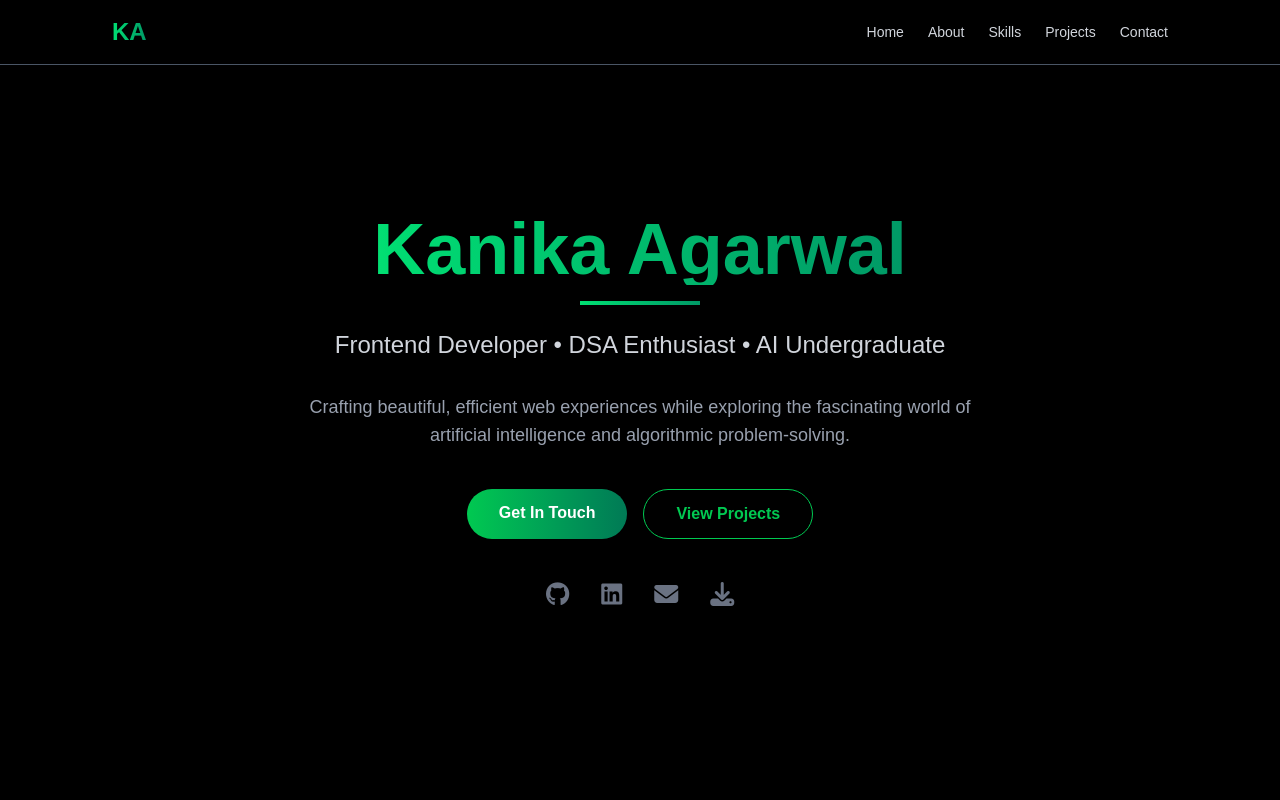
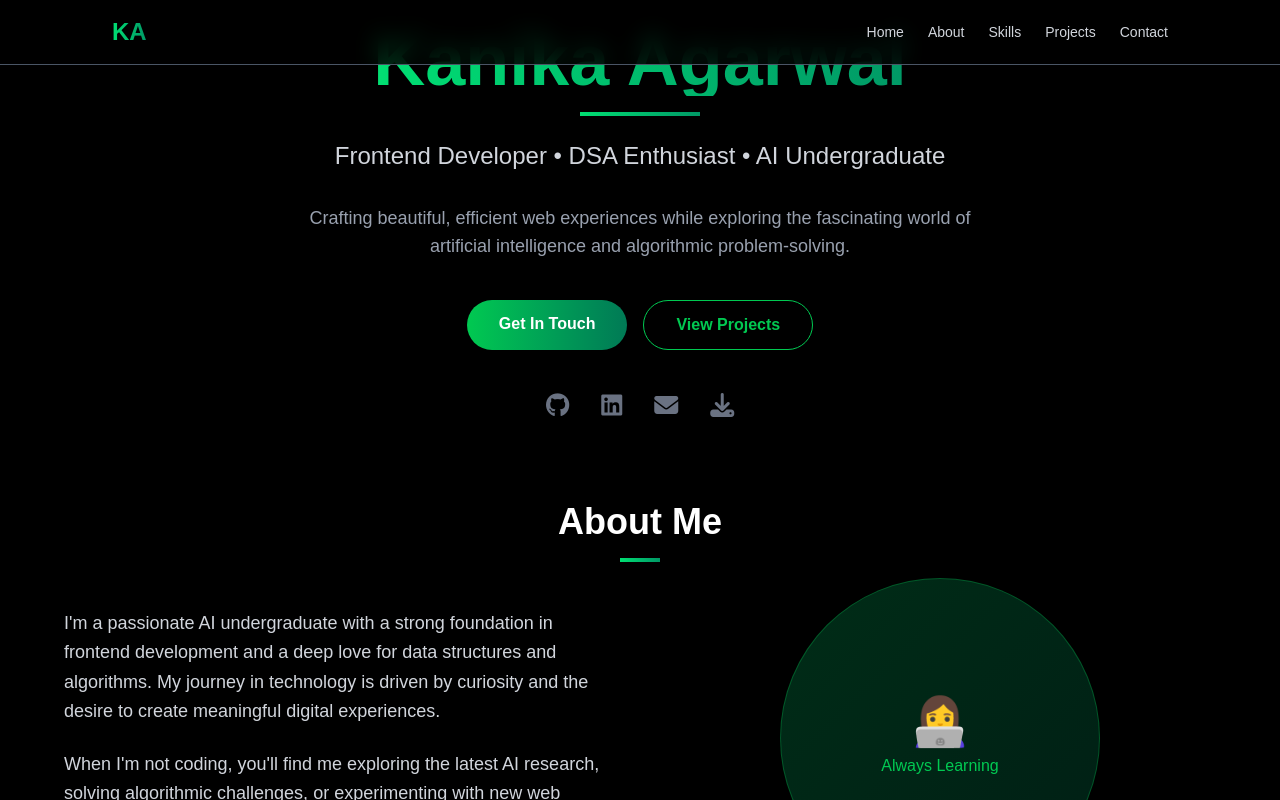
Before and after one commit to Kanikagarwal/kanika-agarwal, a React (Vite) app: page / in a window 1280 px wide. Shown: the top 800 px of the page. Built offline with nearby package versions, Linux system fonts and the light colour scheme.

Commit message:
new commit

```diff
--- a/src/App.css
+++ b/src/App.css
@@ -23,7 +23,7 @@
 
 
 .section {
-  @apply text-white min-h-screen bg-black flex px-4;
+  @apply text-white bg-black flex flex-col px-4;
 }
 
 .underline {
--- a/src/Sections/AnimatedSection.jsx
+++ b/src/Sections/AnimatedSection.jsx
@@ -8,7 +8,7 @@ const AnimatedSection = ({ children }) => {
   useEffect(() => {
     const observer = new IntersectionObserver(
       ([entry]) => setIsVisible(entry.isIntersecting),
-      { threshold: 0.3 }
+      { threshold: 0.1 }
     );
 
     if (ref.current) observer.observe(ref.current);
```
Also changed, not shown: public/site.webmanifest (added), src/App.jsx (line endings or trailing spaces).
